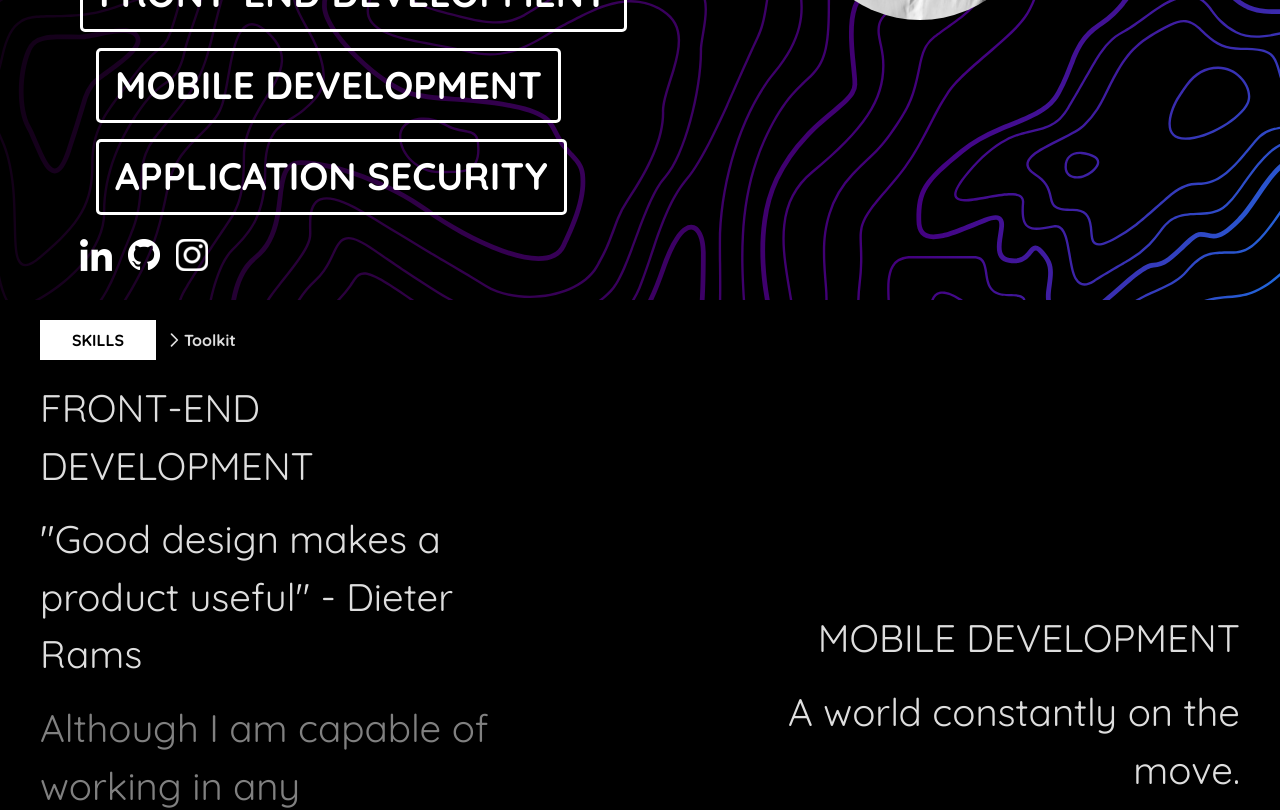
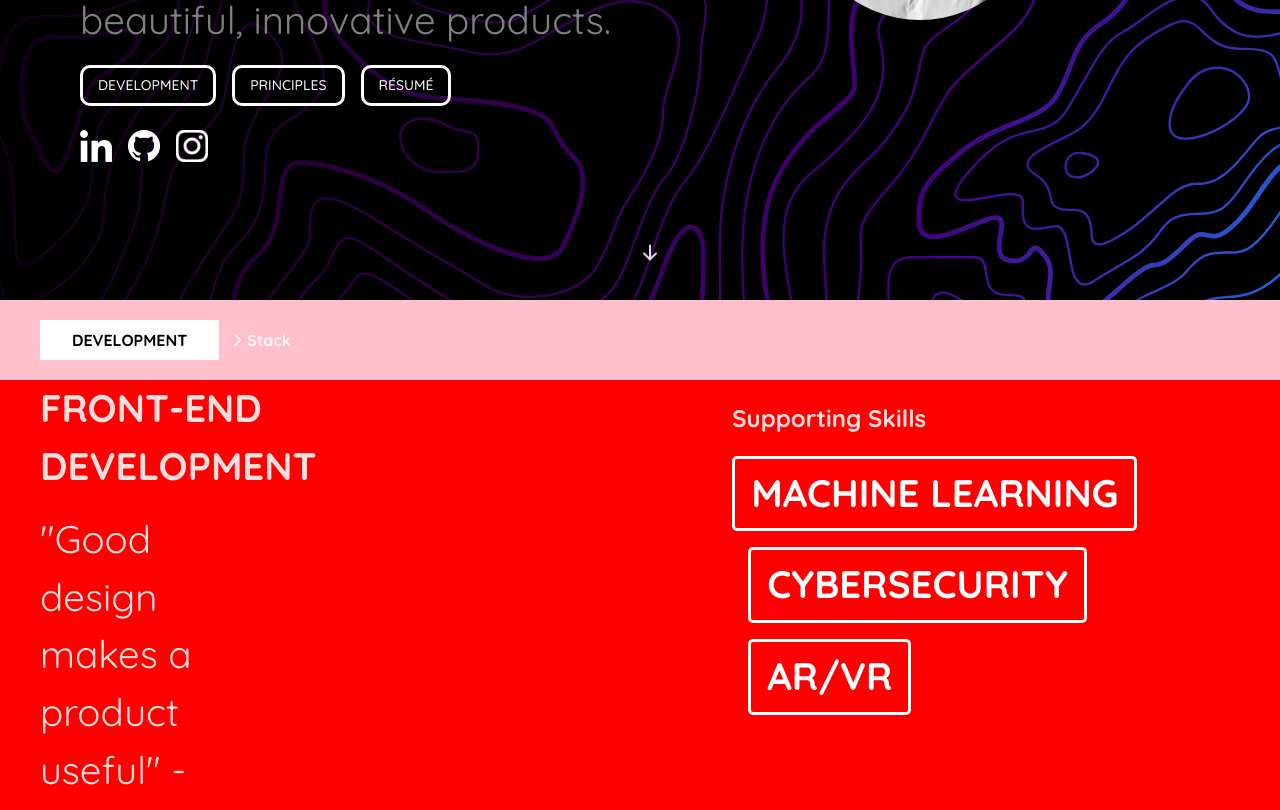
Before and after one commit to yCherny/Portfolio, a React (Create React App) app: page / in a window 1280 px wide. Shown: the part 500-1310 px from the top of the page. Built offline with nearby package versions, Linux system fonts and the light colour scheme.

Commit message:
Fix layout changes

```diff
--- a/package.json
+++ b/package.json
@@ -11,6 +11,7 @@
     "@testing-library/react": "^12.0.0",
     "@testing-library/user-event": "^13.2.1",
     "react": "^17.0.2",
+    "react-anchor-link-smooth-scroll": "^1.0.12",
     "react-dom": "^17.0.2",
     "react-scripts": "5.0.0",
     "web-vitals": "^2.1.0"
--- a/src/App.js
+++ b/src/App.js
@@ -5,7 +5,15 @@ import { Landing } from './components/Landing/Landing';
 import CssBaseline from '@mui/material/CssBaseline';
 import { Section } from './components/Section/Section';
 
-const sections = ['Skills', 'Principles', 'Résumé'];
+// Temporary Hard Coded Data
+const sections = [
+  { header: 'Development', subheaders: ['Stack', 'Portfolio', 'Skills'] },
+  { header: 'Principles', subheaders: ['Design', 'Security', 'Privacy'] },
+  {
+    header: 'Résumé',
+    subheaders: ['Education', 'Miscellaneous', 'Work Experience'],
+  },
+];
 
 function App() {
   return (
--- a/src/Theme.js
+++ b/src/Theme.js
@@ -21,7 +21,7 @@ export const theme = createTheme({
       main: '#FFFFFF',
     },
     secondary: {
-      main: '#f50057',
+      main: '#33B587',
     },
     text: {
       primary: 'rgba(255,255,255,0.87)',
@@ -35,6 +35,11 @@ export const theme = createTheme({
           style: {
             border: '3px solid white',
             borderRadius: '10px',
+            '&:hover': {
+              border: '3px solid #33B587',
+              backgroundColor: '#33B587',
+              fontWeight: '800',
+            },
           },
         },
         {
--- a/src/components/Landing/Landing.js
+++ b/src/components/Landing/Landing.js
@@ -6,11 +6,12 @@ import Avatar from '@mui/material/Avatar';
 import Grid from '@mui/material/Grid';
 import profilePic from '../../images/profilePic.jpeg';
 import background from '../../images/background.svg';
-import { SearchIcon } from '@heroicons/react/solid';
+import { SearchIcon, ArrowDownIcon } from '@heroicons/react/solid';
 import { Links } from '../Links/Links';
 import Typography from '@mui/material/Typography';
 import { Skillset } from '../Skillset/Skillset';
 import './style.css';
+import AnchorLink from 'react-anchor-link-smooth-scroll';
 
 export const Landing = () => {
   return (
@@ -83,25 +84,34 @@ export const Landing = () => {
                 spacing={2}
                 sx={{ flexWrap: 'wrap' }}
               >
-                <Skillset title="Front-End Development" />
+                {/* <Skillset title="Front-End Development" />
                 <Skillset title="Mobile Development" />
-                <Skillset title="Application Security" />
+                <Skillset title="Application Security" /> */}
+                <AnchorLink href="#Development">
+                  <Button variant="outlined">Development</Button>
+                </AnchorLink>
+                <AnchorLink href="#Principles">
+                  <Button variant="outlined">Principles</Button>
+                </AnchorLink>
+                <AnchorLink href="#Résumé">
+                  <Button variant="outlined">Résumé</Button>
+                </AnchorLink>
               </Stack>
               <Links />
             </Stack>
           </Stack>
         </Grid>
       </Grid>
-      {/* <ArrowDownIcon
+      <ArrowDownIcon
         className="box bounce-1"
-        height={{ xs: 10, md: '1.75vw' }}
-        width={{ xs: 10, md: '1.75vw' }}
+        height={20}
+        width={20}
         style={{
+          left: '50vw',
           position: 'absolute',
-          left: '50vw',
           bottom: '10px',
         }}
-      /> */}
+      />
     </Stack>
   );
 };
--- a/src/components/Section/Section.js
+++ b/src/components/Section/Section.js
@@ -14,14 +14,20 @@ import { Panel } from '../Slideshow/Panel/Panel';
 import { Toolkit } from '../Slideshow/Toolkit/Toolkit';
 import Grid from '@mui/material/Grid';
 import Button from '@mui/material/Button';
+import { Education } from '../Slideshow/Education/Education';
+import Container from '@mui/material/Container';
+import { Pagination } from '@mui/material';
 
 const subtitle = 'Toolkit'; // Portfolio
 
 export const Section = (props) => {
   return (
-    <Box
+    <Stack
+      direction={'column'}
+      minHeight={'100vh'}
+      id={props.section.header}
       sx={{
-        backgroundColor: 'black',
+        backgroundColor: 'pink',
       }}
     >
       <Grid
@@ -33,7 +39,7 @@ export const Section = (props) => {
         py={2.5}
       >
         {/* Section Header */}
-        <Grid item xs={props.section === 'Résumé' ? 8 : 12}>
+        <Grid item xs={props.section.header === 'Résumé' ? 8 : 12}>
           <Stack direction="row" spacing={1} alignItems="center">
             <Box
               sx={{
@@ -50,7 +56,7 @@ export const Section = (props) => {
                   textTransform: 'uppercase',
                 }}
               >
-                {props.section}
+                {props.section.header}
               </p>
             </Box>
             <Stack direction="row" spacing={3} alignItems="center">
@@ -60,12 +66,14 @@ export const Section = (props) => {
                   width: '20px',
                 }}
               />
-              <p style={{ fontWeight: 'bold', margin: 0 }}>{subtitle}</p>
+              <p style={{ fontWeight: 'bold', margin: 0 }}>
+                {props.section.subheaders[0]}
+              </p>
             </Stack>
           </Stack>
         </Grid>
         {/* Section Data */}
-        {props.section === 'Résumé' ? (
+        {props.section.header === 'Résumé' ? (
           <Grid item xs={4}>
             <Button
               variant="contained"
@@ -76,19 +84,30 @@ export const Section = (props) => {
           </Grid>
         ) : null}
       </Grid>
-
-      <Stack spacing={2} alignItems="flex-start">
-        <Root />
+      {props.section.header === 'Résumé' ? <Education /> : <Root />}
+      {/* <Root /> */}
       {/* <Panel /> */}
       {/* <Toolkit /> */}
+      <Stack alignItems={'center'} py={1.5}>
+        <Pagination
+          count={4}
+          variant="outlined"
+          size="large"
+          color="secondary"
+        />
       </Stack>
-      {/* <Fab
+      {/* <Grid
+        container
+        direction="row"
+        justifyContent={'space-between'}
+        sx={{ backgroundColor: 'red' }}
+        px={5}
+      >
+        <Grid item xs={3} sx={{ backgroundColor: 'green' }}>
+          <Fab
             variant="extended"
             style={{
               fontWeight: 'bold',
-          position: 'absolute',
-          left: '60px',
-          bottom: '60px',
               backgroundColor: 'transparent',
               color: 'gray',
               border: '1px solid gray',
@@ -102,15 +121,14 @@ export const Section = (props) => {
               }}
             />
             Back
-      </Fab> */}
-      {/* <Fab
+          </Fab>
+        </Grid>
+        <Grid item xs={3} sx={{ backgroundColor: 'purple' }}>
+          <Fab
             variant="extended"
             className="right right-1"
             style={{
               fontWeight: 'bold',
-          position: 'relative',
-          right: '60px',
-          bottom: '60px',
               borderRadius: '10px',
             }}
           >
@@ -121,7 +139,9 @@ export const Section = (props) => {
                 width: '16px',
               }}
             />
-      </Fab> */}
-    </Box>
+          </Fab>
+        </Grid>
+      </Grid> */}
+    </Stack>
   );
 };
--- /dev/null
+++ b/src/components/Slideshow/Education/Education.js
@@ -0,0 +1,141 @@
+import * as React from 'react';
+import Button from '@mui/material/Button';
+import Grid from '@mui/material/Grid';
+import Stack from '@mui/material/Stack';
+import {
+  LibraryIcon,
+  PresentationChartLineIcon,
+  TerminalIcon,
+} from '@heroicons/react/solid';
+import Typography from '@mui/material/Typography';
+import { Skillset } from '../../Skillset/Skillset';
+import List from '@mui/material/List';
+import ListItem from '@mui/material/ListItem';
+import ListItemText from '@mui/material/ListItemText';
+
+const data = [
+  {
+    degree: 'Master of Science',
+    specialization: 'Computer Science',
+    college: 'New York University',
+    school: 'Tandon School of Engineering',
+    graduation: 'Expected Spring 2023',
+    gpa: undefined,
+    // tint: '#790972',
+    tint: '#33B587',
+    coursework: [
+      'Infosec and Privacy',
+      'Discrete Mathematics',
+      'Introduction to Machine Learning',
+      'Algorithms and Data Structures I',
+      'Computer Networking',
+      'Operating Systems',
+    ],
+  },
+  {
+    degree: 'Bachelor of Arts',
+    specialization: 'Economics',
+    college: 'Baruch College',
+    school: 'Weissman School of Arts and Science',
+    graduation: 'Graduated Summer 2019',
+    gpa: '3.81',
+    tint: '#33B587',
+    // tint: '#3545b3',#33B587
+    coursework: [
+      'Advanced Micro and Macroeconomics',
+      'Econometrics',
+      'Statistics',
+      'International Economics and Finance',
+      'Economic Analysis of Policy',
+      'Political Economy',
+      'Linear Algebra',
+      'Calculus I, II, & III',
+      'Algorithms and Programming',
+      'Quantitative Physics I & II (General Relativity and Electromagnetism',
+      'Astrophysics',
+    ],
+  },
+];
+
+export const Education = () => {
+  return (
+    <Stack spacing={0} alignItems="flex-start">
+      <Grid
+        container
+        direction="row"
+        alignItems={'flex-end'}
+        justifyContent={'space-between'}
+      >
+        {data.map((education) => (
+          <Grid item xs={12} md={5}>
+            <Stack spacing={2} alignItems="flex-start" px={5}>
+              <Stack direction={'row'} spacing={2}>
+                <Button
+                  variant={'contained'}
+                  startIcon={<LibraryIcon height={18} width={18} />}
+                  sx={{
+                    color: 'white',
+                    backgroundColor: `${education.tint}`,
+                  }}
+                >
+                  {education.degree}
+                </Button>
+                <Button
+                  variant={'contained'}
+                  startIcon={
+                    education.specialization === 'Computer Science' ? (
+                      <TerminalIcon height={18} width={18} />
+                    ) : (
+                      <PresentationChartLineIcon height={18} width={18} />
+                    )
+                  }
+                  sx={{
+                    color: 'white',
+                    backgroundColor: `${education.tint}`,
+                  }}
+                >
+                  {education.specialization}
+                </Button>
+              </Stack>
+              <Typography variant="header" style={{ fontWeight: '400' }}>
+                {education.college}
+              </Typography>
+              <Typography variant="subtitle" style={{ fontWeight: '400' }}>
+                {education.school}
+              </Typography>
+              <Typography variant="subtitle" style={{ fontWeight: '400' }}>
+                {education.graduation}
+              </Typography>
+              {education.gpa !== undefined ? (
+                <Typography variant="subtitle" style={{ fontWeight: '400' }}>
+                  {education.gpa}
+                </Typography>
+              ) : null}
+              <Stack spacing={2}>
+                <h2 style={{ fontWeight: '400', fontSize: '2vw', margin: 0 }}>
+                  Technologies and APIs Involved
+                </h2>
+                <List dense={true}>
+                  {education.coursework.map((course) => (
+                    <ListItem>
+                      <ListItemText primary={course} />
+                    </ListItem>
+                  ))}
+                </List>
+              </Stack>
+            </Stack>
+          </Grid>
+        ))}
+        ;
+      </Grid>
+      <Stack spacing={0} px={5}>
+        <h2>Supporting Skills</h2>
+        <Stack direction="row" rowGap={2} spacing={2} sx={{ flexWrap: 'wrap' }}>
+          <Skillset title="Machine Learning" />
+          <Skillset title="Cybersecurity" />
+          <Skillset title="AR/VR" />
+        </Stack>
+      </Stack>
+    </Stack>
+  );
+};
--- a/src/components/Slideshow/Root/Root.js
+++ b/src/components/Slideshow/Root/Root.js
@@ -2,13 +2,19 @@ import * as React from 'react';
 import Button from '@mui/material/Button';
 import Grid from '@mui/material/Grid';
 import Box from '@mui/material/Box';
+import Container from '@mui/material/Container';
 import Stack from '@mui/material/Stack';
 import Typography from '@mui/material/Typography';
 import { Skillset } from '../../Skillset/Skillset';
 
 export const Root = () => {
   return (
-    <Stack spacing={0} alignItems="flex-start">
+    <Box
+      bgcolor="red"
+      display="flex"
+      flex={1}
+      flexDirection={{ xs: 'column', sm: 'row' }}
+    >
       <Grid
         container
         direction="row"
@@ -17,13 +23,11 @@ export const Root = () => {
       >
         <Grid item xs={12} md={5}>
           <Stack spacing={2} alignItems="flex-start" px={5}>
-            <Typography variant="header" style={{ fontWeight: '400' }}>
-              FRONT-END DEVELOPMENT
-            </Typography>
-            <Typography variant="subtitle" style={{ fontWeight: '400' }}>
+            <Typography variant="header">FRONT-END DEVELOPMENT</Typography>
+            <Typography variant="subtitle">
               "Good design makes a product useful" - Dieter Rams
             </Typography>
-            <Typography variant="content" style={{ fontWeight: '400' }}>
+            <Typography variant="content">
               Although I am capable of working in any environment, I prefer to
               work on the front-end, having a direct impact on the user
               experience. I enjoy building beautiful user interfaces with
@@ -32,7 +36,7 @@ export const Root = () => {
             </Typography>
           </Stack>
         </Grid>
-        <Grid item xs={12} md={5}>
+        {/* <Grid item xs={12} md={5}>
           <Stack direction={'row'} height={'100wh'} px={5}>
             <Stack spacing={2} style={{ textAlign: 'end' }}>
               <Typography variant="header" style={{ fontWeight: '400' }}>
@@ -50,7 +54,7 @@ export const Root = () => {
               </Typography>
             </Stack>
           </Stack>
-        </Grid>
+        </Grid> */}
       </Grid>
       <Stack spacing={0} px={5}>
         <h2>Supporting Skills</h2>
@@ -60,6 +64,6 @@ export const Root = () => {
           <Skillset title="AR/VR" />
         </Stack>
       </Stack>
-    </Stack>
+    </Box>
   );
 };
--- a/src/index.css
+++ b/src/index.css
@@ -1,6 +1,6 @@
 body {
   margin: 0;
-  font-family:  -apple-system, BlinkMacSystemFont, 'Segoe UI', 'Roboto', 'Oxygen',
+  font-family: -apple-system, BlinkMacSystemFont, 'Segoe UI', 'Roboto', 'Oxygen',
     'Ubuntu', 'Cantarell', 'Fira Sans', 'Droid Sans', 'Helvetica Neue',
     sans-serif;
   -webkit-font-smoothing: antialiased;
@@ -11,3 +11,7 @@ code {
   font-family: source-code-pro, Menlo, Monaco, Consolas, 'Courier New',
     monospace;
 }
+
+a {
+  text-decoration: none;
+}
```
Also changed, not shown: 2 other files (tests, documents, lock files or other folders). Lines whose indentation alone changed are shown as unchanged.
